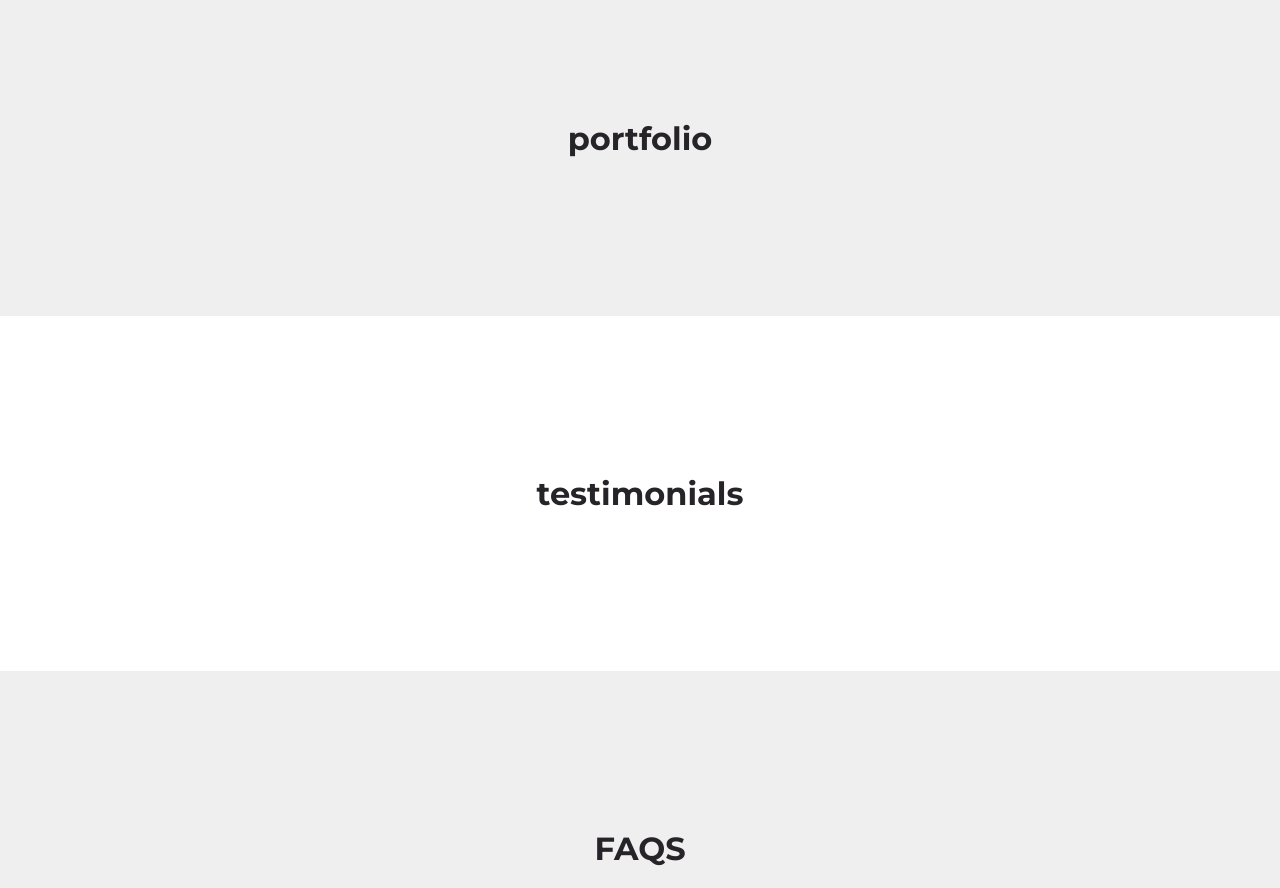
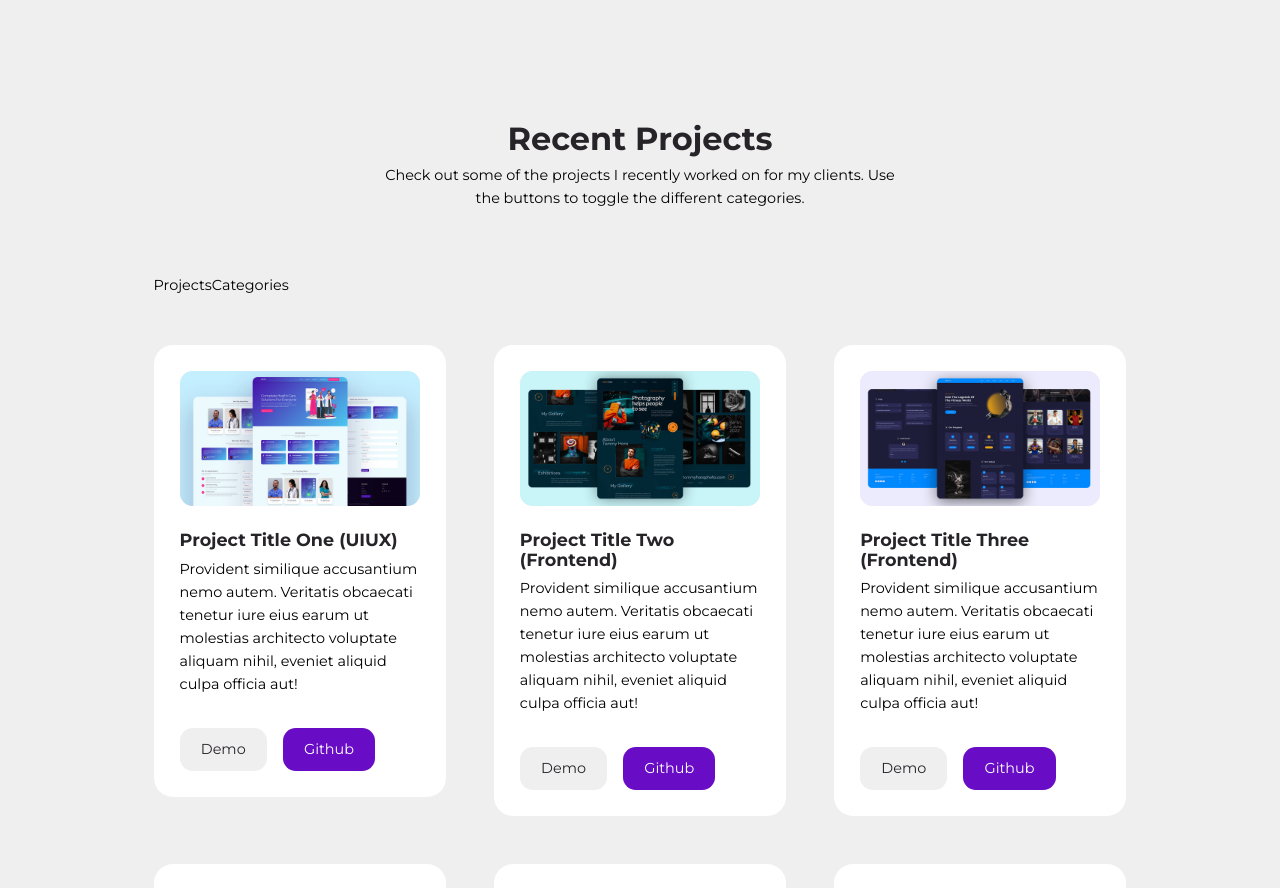
Before and after one commit to orcunSarmis/Portfolio, a React (Create React App) app: page / in a window 1280 px wide. Shown: the part 2520-3408 px from the top of the page. Built offline with nearby package versions, Linux system fonts and the light colour scheme.

Commit message:
adding projects

```diff
--- a/src/sections/portfolio/Portfolio.jsx
+++ b/src/sections/portfolio/Portfolio.jsx
@@ -1,9 +1,24 @@
-import './portfolio.css'
+import Projects from "./Projects";
+import ProjectsCategories from "./ProjectsCategories";
+import data from './data'
+import "./portfolio.css";
+import { useState } from "react";
 
 const Portfolio = () => {
+	const [projects, setProjects] = useState(data);
   return (
-	<section id="portfolio"><h2>portfolio</h2></section>
-  )
-}
+    <section id="portfolio">
+      <h2>Recent Projects</h2>{" "}
+      <p>
+        Check out some of the projects I recently worked on for my clients. Use
+        the buttons to toggle the different categories.
+      </p>
+      <div className="container portfolio__container">
+        <ProjectsCategories />
+        <Projects projects={projects} />
+      </div>
+    </section>
+  );
+};
 
-export default Portfolio
+export default Portfolio;
--- /dev/null
+++ b/src/sections/portfolio/Project.jsx
@@ -0,0 +1,19 @@
+import Card from './../../components/Card';
+
+const Project = ({project}) => {
+  return (
+	<Card className="portfolio__project">
+		<div className="portfolio__project-image">
+			<img src={project.image} alt="Portfolio Project Image" />
+		</div>
+		<h4>{project.title}</h4>
+		<p>{project.desc}</p>
+		<div className="portfolio__project-cta">
+			<a href={project.demo} className='btn sm' target="_blank" rel='noopener noreferrer'>Demo</a>
+			<a href={project.github} className='btn sm primary' target="_blank" rel='noopener noreferrer'>Github</a>
+		</div>
+	</Card>
+  )
+}
+
+export default Project
--- /dev/null
+++ b/src/sections/portfolio/Projects.jsx
@@ -0,0 +1,13 @@
+import Project from "./Project";
+
+const Projects = ({projects}) => {
+  return (
+    <div className="portfolio__projects">
+      {projects.map(project => (
+        <Project key={project.id} project={project} />
+      ))}
+    </div>
+  );
+};
+
+export default Projects;
--- /dev/null
+++ b/src/sections/portfolio/ProjectsCategories.jsx
@@ -0,0 +1,9 @@
+import React from 'react'
+
+const ProjectsCategories = () => {
+  return (
+	<div>ProjectsCategories</div>
+  )
+}
+
+export default ProjectsCategories
--- /dev/null
+++ b/src/sections/portfolio/data.js
@@ -0,0 +1,96 @@
+import Image1 from '../../assets/project1.jpg'
+import Image2 from '../../assets/project2.jpg'
+import Image3 from '../../assets/project3.jpg'
+import Image4 from '../../assets/project4.jpg'
+import Image5 from '../../assets/project5.jpg'
+import Image6 from '../../assets/project6.jpg'
+import Image7 from '../../assets/project7.jpg'
+import Image8 from '../../assets/project8.jpg'
+import Image9 from '../../assets/project9.jpg'
+
+const data = [
+    {
+        id: 1,
+        category: 'uiux',
+        image: Image1,
+        title: "Project Title One (UIUX)",
+        desc: "Provident similique accusantium nemo autem. Veritatis obcaecati tenetur iure eius earum ut molestias architecto voluptate aliquam nihil, eveniet aliquid culpa officia aut!",
+        demo: 'http://egatortutorials.com',
+        github: 'https://github.com/egattor'
+    },
+    {
+        id: 2,
+        category: 'frontend',
+        image: Image2,
+        title: "Project Title Two (Frontend)",
+        desc: "Provident similique accusantium nemo autem. Veritatis obcaecati tenetur iure eius earum ut molestias architecto voluptate aliquam nihil, eveniet aliquid culpa officia aut!",
+        demo: 'http://egatortutorials.com',
+        github: 'https://github.com/egattor'
+    },
+    {
+        id: 3,
+        category: 'frontend',
+        image: Image3,
+        title: "Project Title Three (Frontend)",
+        desc: "Provident similique accusantium nemo autem. Veritatis obcaecati tenetur iure eius earum ut molestias architecto voluptate aliquam nihil, eveniet aliquid culpa officia aut!",
+        demo: 'http://egatortutorials.com',
+        github: 'https://github.com/egattor'
+    },
+    {
+        id: 4,
+        category: 'uiux',
+        image: Image4,
+        title: "Project Title Four (UIUX)",
+        desc: "Provident similique accusantium nemo autem. Veritatis obcaecati tenetur iure eius earum ut molestias architecto voluptate aliquam nihil, eveniet aliquid culpa officia aut!",
+        demo: 'http://egatortutorials.com',
+        github: 'https://github.com/egattor'
+    },
+    {
+        id: 5,
+        category: 'uiux',
+        image: Image5,
+        title: "Project Title Five (UIUX)",
+        desc: "Provident similique accusantium nemo autem. Veritatis obcaecati tenetur iure eius earum ut molestias architecto voluptate aliquam nihil, eveniet aliquid culpa officia aut! ",
+        demo: 'http://egatortutorials.com',
+        github: 'https://github.com/egattor'
+    },
+    {
+        id: 6,
+        category: 'frontend',
+        image: Image6,
+        title: "Project Title Six (Frontend)",
+        desc: "Provident similique accusantium nemo autem. Veritatis obcaecati tenetur iure eius earum ut molestias architecto voluptate aliquam nihil, eveniet aliquid culpa officia aut!",
+        demo: 'http://egatortutorials.com',
+        github: 'https://github.com/egattor'
+    },
+    {
+        id: 7,
+        category: 'frontend',
+        image: Image7,
+        title: "Project Title Seven (Frontend)",
+        desc: "Provident similique accusantium nemo autem. Veritatis obcaecati tenetur iure eius earum ut molestias architecto voluptate aliquam nihil, eveniet aliquid culpa officia aut!",
+        demo: 'http://egatortutorials.com',
+        github: 'https://github.com/egattor'
+    },
+    {
+        id: 8,
+        category: 'backend',
+        image: Image8,
+        title: "Project Title Eight (Backend)",
+        desc: "Provident similique accusantium nemo autem. Veritatis obcaecati tenetur iure eius earum ut molestias architecto voluptate aliquam nihil, eveniet aliquid culpa officia aut!",
+        demo: 'http://egatortutorials.com',
+        github: 'https://github.com/egattor'
+    },
+    {
+        id: 9,
+        category: 'frontend',
+        image: Image9,
+        title: "Project Title Nine (Frontend)",
+        desc: "Provident similique accusantium nemo autem. Veritatis obcaecati tenetur iure eius earum ut molestias architecto voluptate aliquam nihil, eveniet aliquid culpa officia aut!",
+        demo: 'http://egatortutorials.com',
+        github: 'https://github.com/egattor'
+    }
+]
+
+
+export default data
--- a/src/sections/portfolio/portfolio.css
+++ b/src/sections/portfolio/portfolio.css
@@ -0,0 +1,93 @@
+.portfolio__categories {
+    display: flex;
+    justify-content: center;
+    gap: 1.5rem;
+    flex-wrap: wrap;
+}
+
+.btn.cat__btn {
+    text-transform: capitalize;
+    transition: var(--transition);
+}
+
+.btn.cat__btn:hover {
+    transform: translateY(0);
+}
+
+
+.portfolio__projects {
+    margin-top: 3rem;
+    display: grid;
+    grid-template-columns: repeat(3, 1fr);
+    gap: 3rem;
+    align-items: start;
+}
+
+.card.portfolio__project {
+    animation: animateProject 800ms ease-in forwards;
+}
+
+@keyframes animateProject {
+    from {
+        opacity: 0;
+    }
+    to {
+        opacity: 1;
+    }
+}
+
+.portfolio__project-image {
+    width: 100%;
+    height: fit-content;
+    min-height: 7rem;
+    max-height: 15rem;
+    background: var(--color-light);
+    border-radius: var(--border-radius-2);
+    margin-bottom: 1.5rem;
+    overflow: hidden;
+}
+
+.portfolio__project p {
+    margin: 0.5rem 0 2rem;
+}
+
+.portfolio__project-cta {
+    display: flex;
+    gap: 1rem;
+}
+
+.portfolio__project:hover .btn.sm {
+    border-color: var(--color-white);
+}
+
+.portfolio__project:hover .btn.sm.primary {
+    background: transparent;
+    color: var(--color-primary);
+    border-color: var(--color-primary);
+}
+
+
+/* MEDIA QUERIES (tablets) */
+@media screen and (max-width: 1024px) {
+    .portfolio__projects {
+        grid-template-columns: 1fr 1fr;
+        gap: 2rem;
+    }
+}
+
+
+/* MEDIA QUERIES (phones) */
+@media screen and (max-width: 600px) {
+    .portfolio__categories {
+        gap: 0.6rem;
+    }
+
+    .btn.cat__btn {
+        padding: 0.7rem 0.8rem;
+    }
+
+    .portfolio__projects {
+        grid-template-columns: 1fr;
+        gap: 1.5rem;
+    }
+}
```
